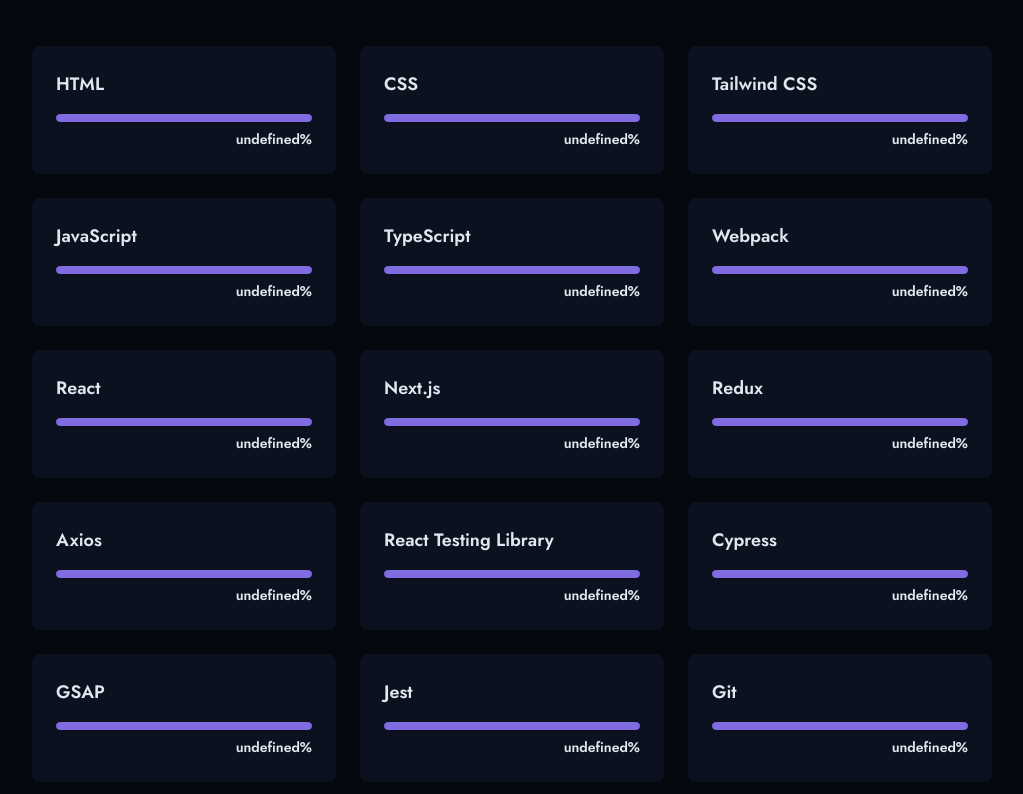
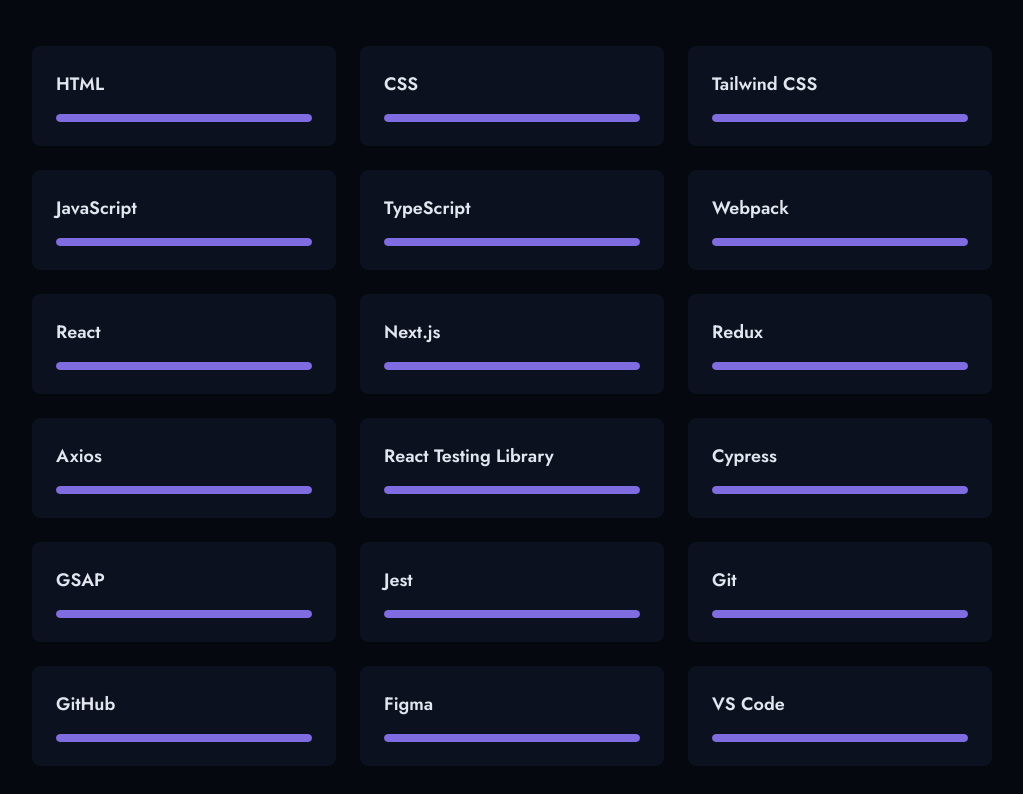
Before and after one commit to dikaafty/dikaafty-portofolio, a React (Vite) app: page / in a window 1280 px wide. Shown: the part 1566-2360 px from the top of the page, without its empty margins (128-1151 px from the left). Built offline with nearby package versions, Linux system fonts and the light colour scheme.

Commit message:
Remove skill level percentage element and its container in SkillsSection

```diff
--- a/src/components/SkillsSection.jsx
+++ b/src/components/SkillsSection.jsx
@@ -119,12 +119,6 @@ const SkillsSection = () => {
                     style={{ width: `${skill.level}%` }}
                   />
                 </div>
-
-                <div className="mt-1 text-right">
-                  <span className="text-sm text-muted-foreground font-jost font-semibold">
-                    {skill.level + "%"}
-                  </span>
-                </div>
               </div>
             ))
           }
```
